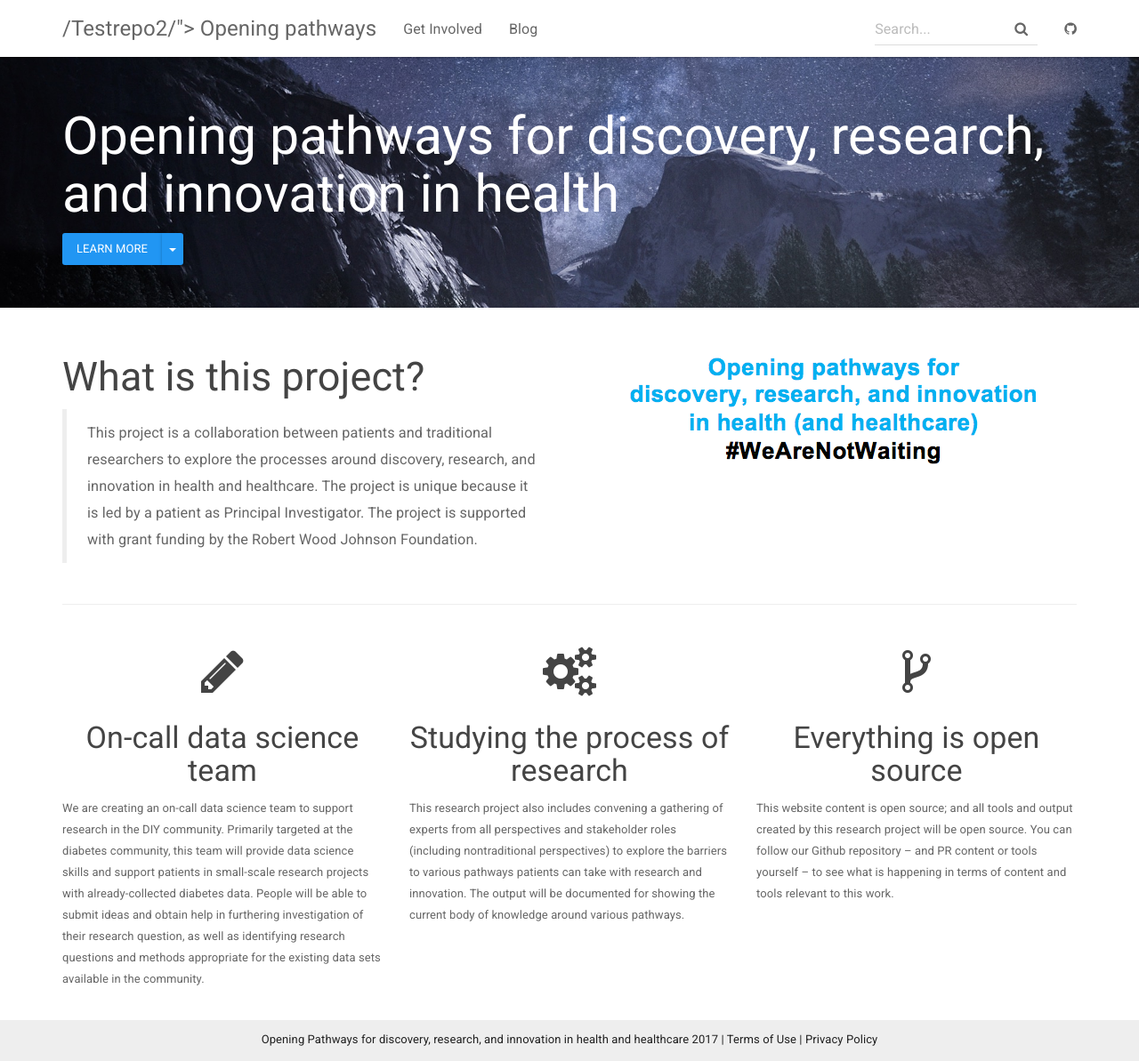
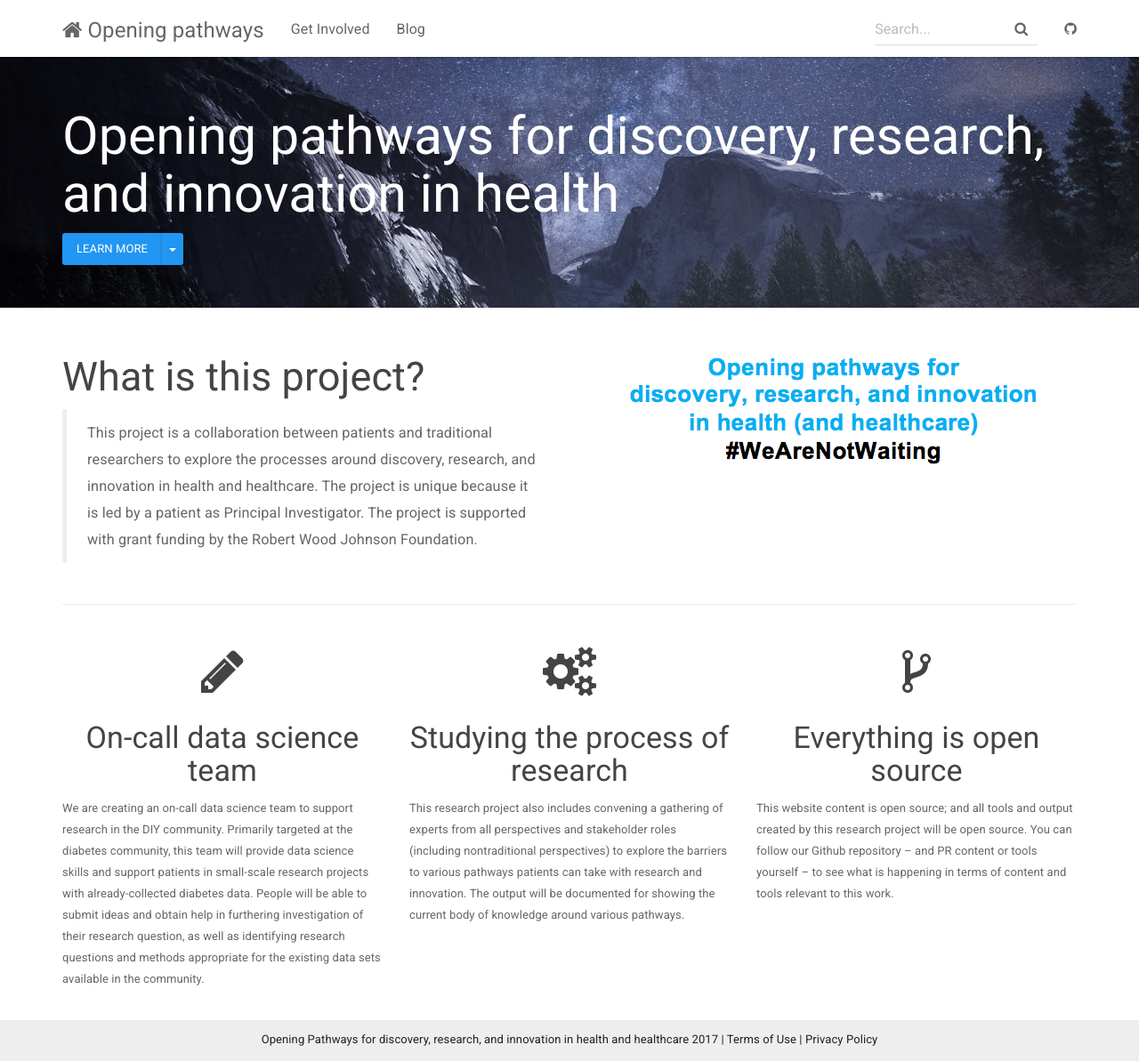
Before and after one commit to danamlewis/Testrepo2, a Jekyll site: the page built from index.html, in a window 1280 px wide and 1193 px high. Shown: the whole window at 89% size. Built offline with Jekyll 4.4.1, drawn with Linux system fonts in a browser that asks for light colours; nearby versions of some CDN libraries.

Commit message:
Update topnav.html

```diff
--- a/_includes/topnav.html
+++ b/_includes/topnav.html
@@ -7,8 +7,8 @@
         <span class="icon-bar"></span>
         <span class="icon-bar"></span>
       </button>
-         <a class="navbar-brand" href="<i class="fa fa-home" aria-hidden="true"></i> {{ site.baseurl }}/">
-                <!--   <span><img src="{{site.baseurl}}/img/logonav.png"></span> -->  {{ site.title }}
+         <a class="navbar-brand" href="{{ site.baseurl }}/">
+                <!--   <span><img src="{{site.baseurl}}/img/logonav.png"></span> --> <i class="fa fa-home" aria-hidden="true"></i> {{ site.title }}
             </a>
         </div>
         <div id="navbar" class="collapse navbar-collapse">
```
